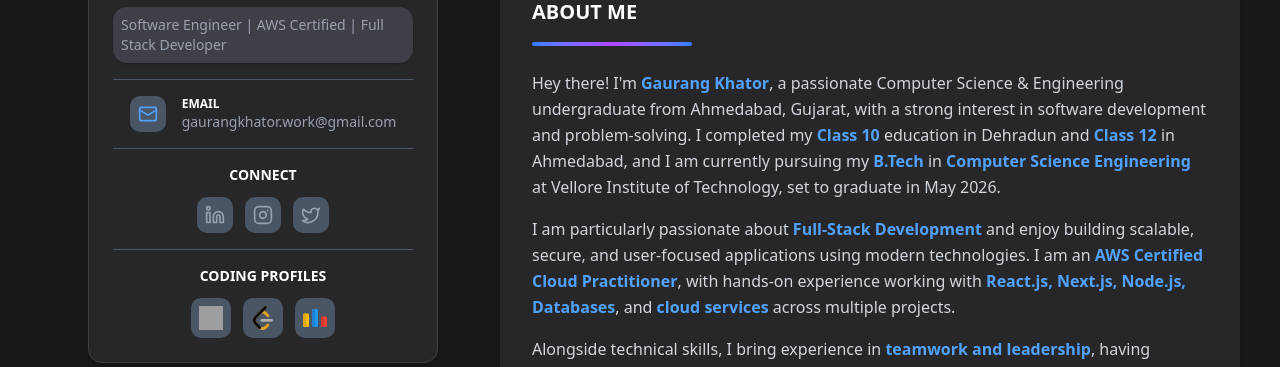
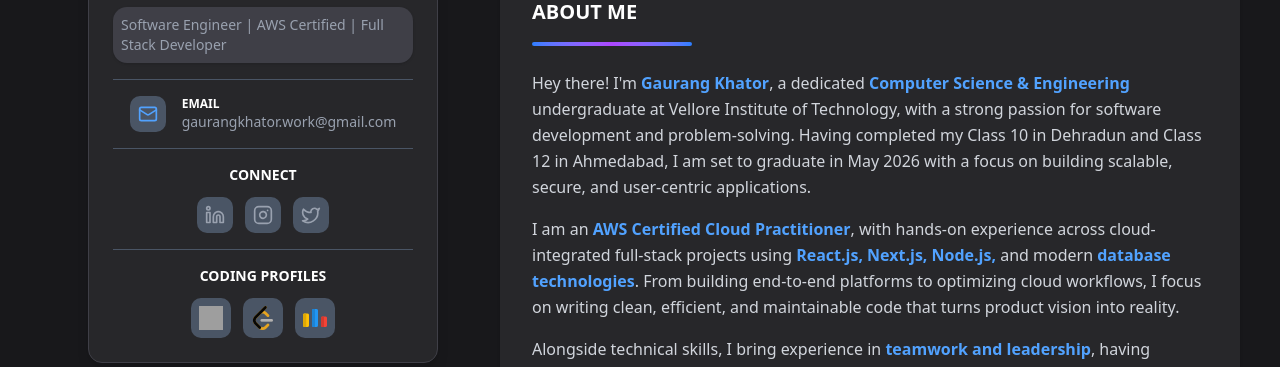
Before and after one commit to Gaurang-Khator/portfolio-website, a Next.js app: page /sections/about in a window 1280 px wide. Shown: the part 298-665 px from the top of the page. Built offline with nearby package versions, Linux system fonts and the light colour scheme; grey boxes are pictures that could not be loaded.

Commit message:
updated about

```diff
--- a/app/sections/about/page.tsx
+++ b/app/sections/about/page.tsx
@@ -11,21 +11,10 @@ const About = () => {
             <CardContent className="text-white text-md md:text-md overflow-y-auto custom-scrollbar space-y-3 md:space-y-4 px-2 md:px-4">
                 <p className="text-gray-300 leading-relaxed">
                     Hey there! I'm{" "}
-                    <span className="text-blue-400 font-semibold">Gaurang Khator</span>, a passionate Computer Science & Engineering undergraduate from Ahmedabad, Gujarat, with a
-                strong interest in software development and problem-solving. I completed my{" "}
-                <span className="text-blue-400 font-semibold">Class 10 </span>{" "}
-                education in Dehradun and{" "}
-                <span className="text-blue-400 font-semibold">Class 12 </span>in Ahmedabad, and
-                I am currently pursuing my{" "}
-                <span className="text-blue-400 font-semibold">B.Tech</span> in <span className="text-blue-400 font-semibold">Computer Science Engineering  </span>
-                at Vellore Institute of Technology, set to graduate in May 2026.
+                    <span className="text-blue-400 font-semibold">Gaurang Khator</span>, a dedicated <span className="text-blue-400 font-semibold">Computer Science & Engineering </span>undergraduate at Vellore Institute of Technology, with a strong passion for software development and problem-solving. Having completed my Class 10 in Dehradun and Class 12 in Ahmedabad, I am set to graduate in May 2026 with a focus on building scalable, secure, and user-centric applications.
                 </p>
 
-                <p className="text-gray-300 leading-relaxed">I am particularly passionate about{" "}
-                <span className="text-blue-400 font-semibold">Full-Stack Development</span>{" "}
-                and enjoy building scalable, secure, and user-focused applications using modern technologies. I am an{" "}
-                <span className="text-blue-400 font-semibold">AWS Certified Cloud Practitioner</span>, with hands-on experience working with{" "}
-                <span className="text-blue-400 font-semibold">React.js, Next.js, Node.js, Databases</span>, and <span className="text-blue-400 font-semibold">cloud services</span>{" "}across multiple projects.
+                <p className="text-gray-300 leading-relaxed">I am an <span className="text-blue-400 font-semibold">AWS Certified Cloud Practitioner</span>, with hands-on experience across cloud-integrated full-stack projects using <span className="text-blue-400 font-semibold">React.js, Next.js, Node.js,</span> and modern <span className="text-blue-400 font-semibold">database technologies</span>. From building end-to-end platforms to optimizing cloud workflows, I focus on writing clean, efficient, and maintainable code that turns product vision into reality.
                 </p>
 
                 <p className="text-gray-300 leading-relaxed">Alongside technical skills, I bring experience in{" "}
@@ -38,8 +27,8 @@ const About = () => {
                 <span className="text-blue-400 font-semibold">Data Structures and Algorithms</span>{" "} to build a strong foundation for real-world software development.
                 </p>
 
-                <p className="text-gray-300 leading-relaxed">I aim to grow as a{" "}
-                <span className="text-blue-400 font-semibold">Software Engineer</span>, continuously learning and contributing to impactful, scalable technology solutions.
+                <p className="text-gray-300 leading-relaxed">My goal is to grow as a <span className="text-blue-400 font-semibold">Software Engineer</span> by embracing new challenges, learning from diverse experiences, and contributing to impactful, scalable technology solutions that drive innovation.
+
                 </p>
 
             </CardContent>
```
